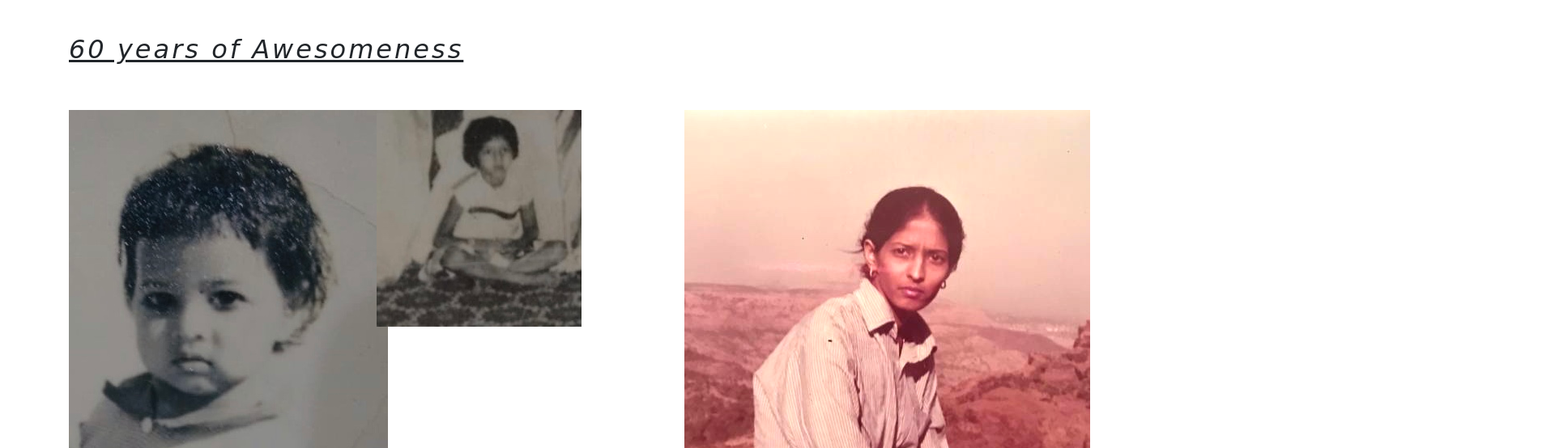
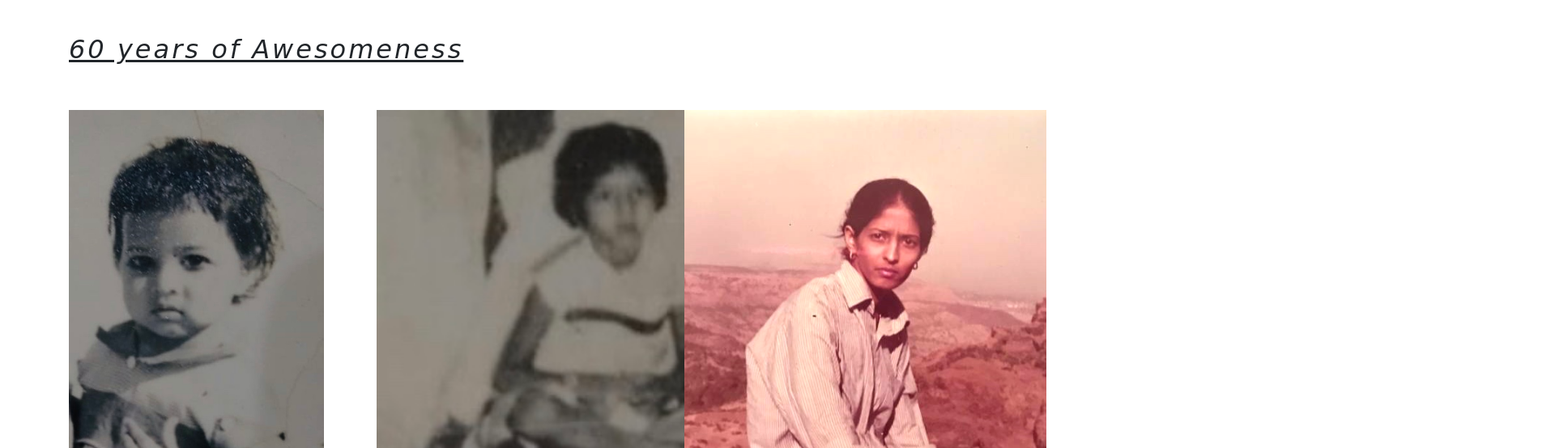
Before and after one commit to Sanchy08/newTree, a plain HTML site: page gallery.html in a window 1280 px wide. Shown: the part 62-616 px from the top of the page at 81% size, 1920 px wide, since content can reach past the window. Drawn offline with nearby package versions, Linux system fonts and the light colour scheme.

Commit message:
Update style.css

```diff
--- a/style.css
+++ b/style.css
@@ -25,11 +25,11 @@ body{
 	color: transparent;
   }
 
-.img-container
-{
-	width: 40%;
-	height: 10%;
-}
+.imgtag{
+	display: flex;
+	width: 80%;
+	height: 80%;
+  }
 
 /* Person */
 .person {
```
